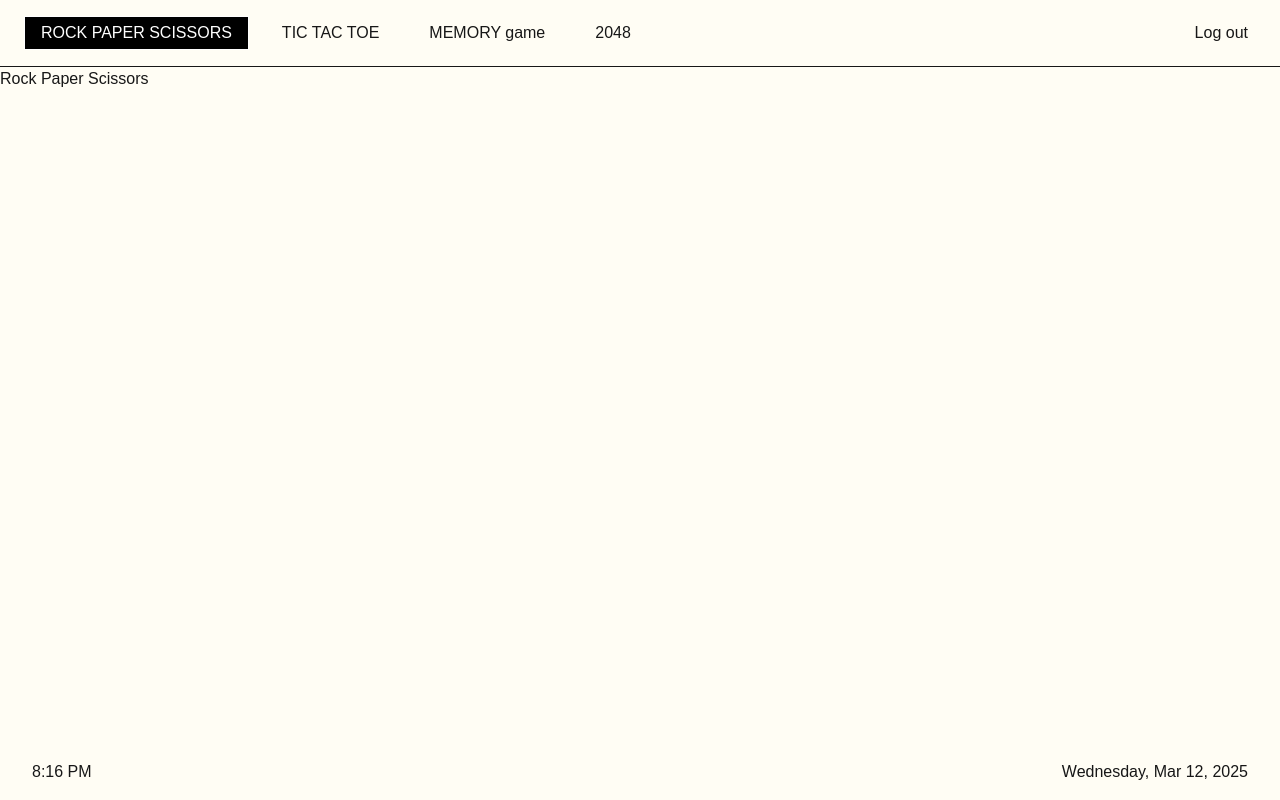
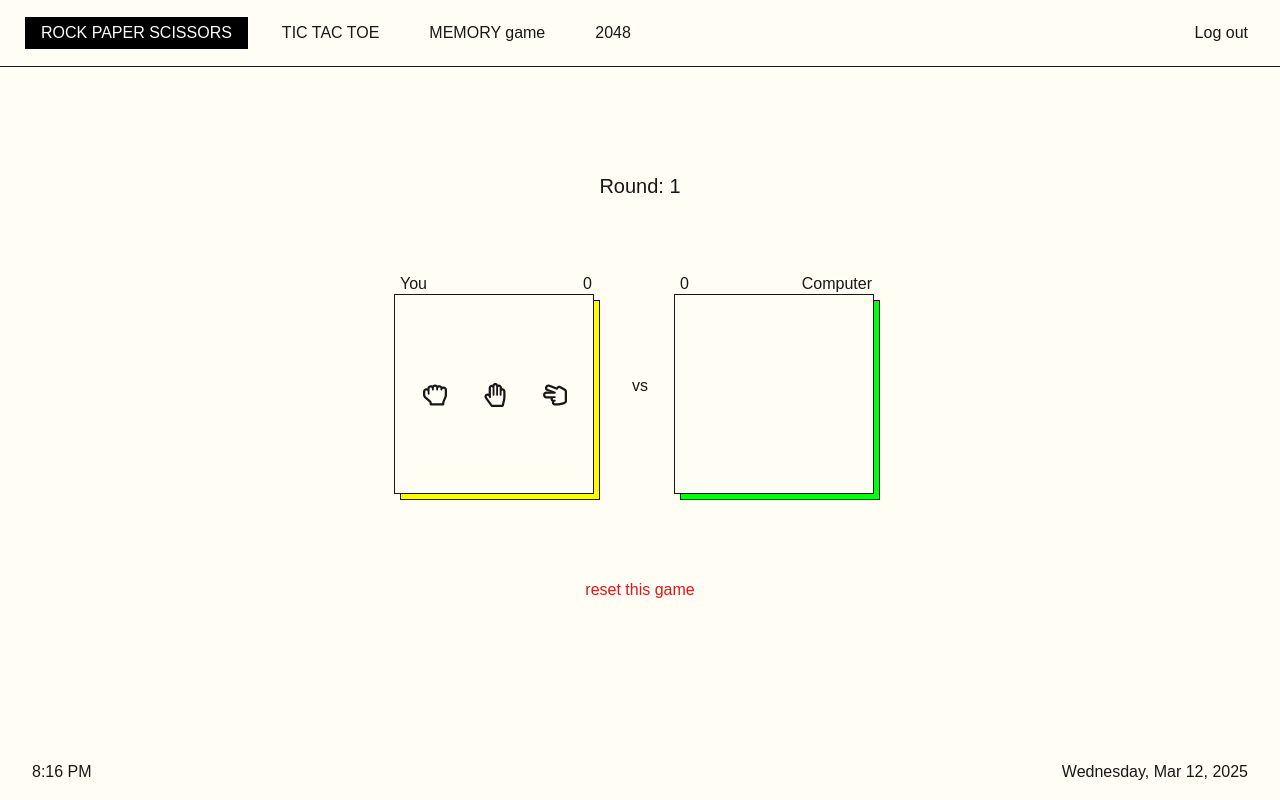
Before and after one commit to njeri-ngigi/playhouse, a Next.js app: page /games/rock-paper-scissors in a window 1280 px wide. Built offline with nearby package versions, Linux system fonts and the light colour scheme; a web font is replaced by a local one.

Commit message:
add rock paper scissors logic

```diff
--- a/package.json
+++ b/package.json
@@ -14,6 +14,7 @@
     "next": "15.1.7",
     "react": "^19.0.0",
     "react-dom": "^19.0.0",
+    "react-icons": "^5.5.0",
     "react-redux": "^9.2.0",
     "redux": "^5.0.1",
     "redux-persist": "^6.0.0"
--- /dev/null
+++ b/src/app/games/rock-paper-scissors/Choices.ts
@@ -0,0 +1,12 @@
+import {
+  FaRegHandPaper,
+  FaRegHandRock,
+  FaRegHandScissors,
+} from "react-icons/fa";
+
+/**
+ * Rock = 0
+ * Paper = 1
+ * Scissors = 2
+ */
+export const choices = [FaRegHandRock, FaRegHandPaper, FaRegHandScissors];
--- /dev/null
+++ b/src/app/games/rock-paper-scissors/ComputerPlay.tsx
@@ -0,0 +1,30 @@
+import { choices } from "./Choices";
+
+interface ComputerPlayProps {
+  computerSelection: number;
+  computerScore: number;
+}
+
+export function ComputerPlay({
+  computerSelection,
+  computerScore,
+}: ComputerPlayProps) {
+  const ComputerSelection = choices[computerSelection];
+
+  return (
+    <div>
+      <div className="flex justify-between mb-1">
+        <div>{computerScore}</div>
+        <div className="mr-2">Computer</div>
+      </div>
+      <div>
+        <div className="absolute -mt-1.5 -ml-1.5 bg-cream h-[200px] w-[200px] border">
+          <div className="h-[200px] w-[200px] flex items-center justify-evenly text-2xl">
+            {ComputerSelection && <ComputerSelection />}
+          </div>
+        </div>
+        <div className="h-[200px] w-[200px] border bg-lime"></div>
+      </div>
+    </div>
+  );
+}
--- /dev/null
+++ b/src/app/games/rock-paper-scissors/UserPlay.tsx
@@ -0,0 +1,44 @@
+import { choices } from "./Choices";
+
+interface UserPlayProps {
+  userScore: number;
+  handleUserSelection: (selection: number) => void;
+  userSelection: number;
+}
+
+export function UserPlay({
+  userScore,
+  handleUserSelection,
+  userSelection,
+}: UserPlayProps) {
+  const UserSelection = choices[userSelection];
+
+  return (
+    <div>
+      <div className="flex justify-between mb-1">
+        <div>You</div>
+        <div className="mr-2">{userScore}</div>
+      </div>
+      <div>
+        <div className="absolute -mt-1.5 -ml-1.5 bg-cream h-[200px] w-[200px] border">
+          <div className="h-[200px] w-[200px] flex items-center justify-evenly text-2xl">
+            {UserSelection ? (
+              <UserSelection />
+            ) : (
+              choices.map((Choice, idx) => (
+                <button
+                  key={idx}
+                  className="hover:bg-lemon p-2"
+                  onClick={() => handleUserSelection(0)}
+                >
+                  <Choice />
+                </button>
+              ))
+            )}
+          </div>
+        </div>
+        <div className="h-[200px] w-[200px] border bg-lemon"></div>
+      </div>
+    </div>
+  );
+}
--- a/src/app/games/rock-paper-scissors/page.tsx
+++ b/src/app/games/rock-paper-scissors/page.tsx
@@ -1,3 +1,147 @@
+"use client";
+import { ComputerPlay } from "./ComputerPlay";
+import { useState } from "react";
+import { UserPlay } from "./UserPlay";
+
+interface IGameInfo {
+  round: number;
+  userSelection: number;
+  computerSelection: number;
+  winState: string;
+  userScore: number;
+  computerScore: number;
+}
+
+/**
+ * Rock = 0
+ * Paper = 1
+ * Scissors = 2
+ */
 export default function RockPaperScissors() {
-  return <div>Rock Paper Scissors</div>;
+  const initialGameData: IGameInfo = {
+    round: 1,
+    userSelection: -1,
+    computerSelection: -1,
+    winState: "",
+    userScore: 0,
+    computerScore: 0,
+  };
+  const [gameData, setGameData] = useState<IGameInfo>(initialGameData);
+  const [countDown, setCountDown] = useState<number | undefined>();
+
+  /**
+   * Starts a count down for 4 seconds and
+   * resets the round after time runs out
+   */
+  const startCountDownAndResetRound = () => {
+    let count = 3;
+    setCountDown(count);
+    const timerIntervalTime = 1000;
+    const timerID = setInterval(() => {
+      count -= 1;
+      setCountDown(count);
+    }, timerIntervalTime);
+
+    // clear the interval and reset round after 4s
+    const countDownTime = 4000;
+    setTimeout(() => {
+      setGameData((prev) => ({
+        ...prev,
+        userSelection: -1,
+        computerSelection: -1,
+        winState: "",
+        round: prev.round + 1,
+      }));
+      setCountDown(undefined);
+      clearInterval(timerID);
+    }, countDownTime);
+  };
+
+  /**
+   * if both user and computer pick the same number, its a tie
+   * winner is determine if:
+   * - rock beats scissors
+   * - scissors beats paper
+   * - paper beats rock
+   */
+  const determineWinner = (
+    newUserSelection: number,
+    newComputerSelection: number
+  ) => {
+    if (newUserSelection === newComputerSelection) {
+      setGameData((prev) => ({ ...prev, winState: "Tie" }));
+      return;
+    }
+
+    const computerWins =
+      (newUserSelection === 0 && newComputerSelection === 1) ||
+      (newUserSelection === 1 && newComputerSelection === 2) ||
+      (newUserSelection === 2 && newComputerSelection === 0);
+
+    if (computerWins) {
+      setGameData((prev) => ({
+        ...prev,
+        winState: "You lose!",
+        computerScore: prev.computerScore + 1,
+      }));
+    } else {
+      setGameData((prev) => ({
+        ...prev,
+        winState: "You win!",
+        userScore: prev.userScore + 1,
+      }));
+    }
+  };
+
+  const handleUserSelection = (selection: number) => {
+    const newComputerSelection =
+      selection >= 0 ? Math.floor(Math.random() * 3) : -1;
+    setGameData((prev) => ({
+      ...prev,
+      userSelection: selection,
+      computerSelection: newComputerSelection,
+    }));
+    determineWinner(selection, newComputerSelection);
+    startCountDownAndResetRound();
+  };
+
+  const handleGameReset = () => {
+    setGameData(initialGameData);
+  };
+
+  return (
+    <div className="flex flex-col items-center justify-center h-[80vh]">
+      <div className="flex flex-col items-center h-[100px]">
+        <h1 className="text-xl">Round: {gameData.round}</h1>
+        <div className="mt-4 text-gray">{gameData.winState}</div>
+      </div>
+      <div className="flex items-center">
+        <UserPlay
+          userScore={gameData.userScore}
+          userSelection={gameData.userSelection}
+          handleUserSelection={handleUserSelection}
+        />
+        <div className="mx-8">vs</div>
+        <ComputerPlay
+          computerScore={gameData.computerScore}
+          computerSelection={gameData.computerSelection}
+        />
+      </div>
+      <div className="flex flex-col items-center mt-8">
+        <div className="h-[30px]">{countDown && <div>{countDown}</div>}</div>
+        <button
+          className="mt-4 hover:underline text-blood"
+          onClick={handleGameReset}
+        >
+          reset this game
+        </button>
+      </div>
+    </div>
+  );
 }
+
+// TODO:
+// - solve that persistent redux noop error
+// - make it mobile responsive
+// - add tests
+// - do TDD for the other tests
```
Also changed, not shown: 1 other file (tests, documents, lock files or other folders).
